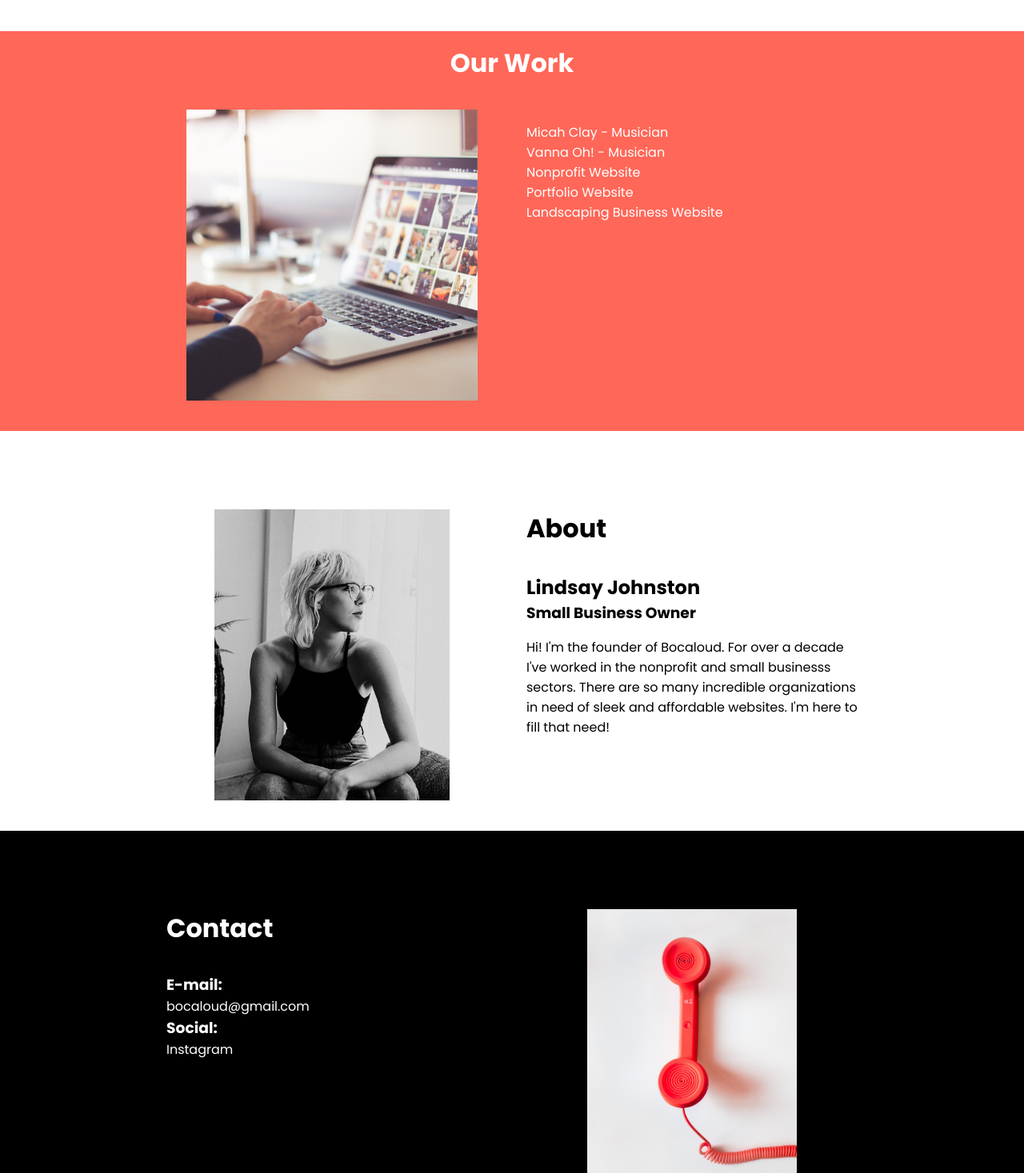
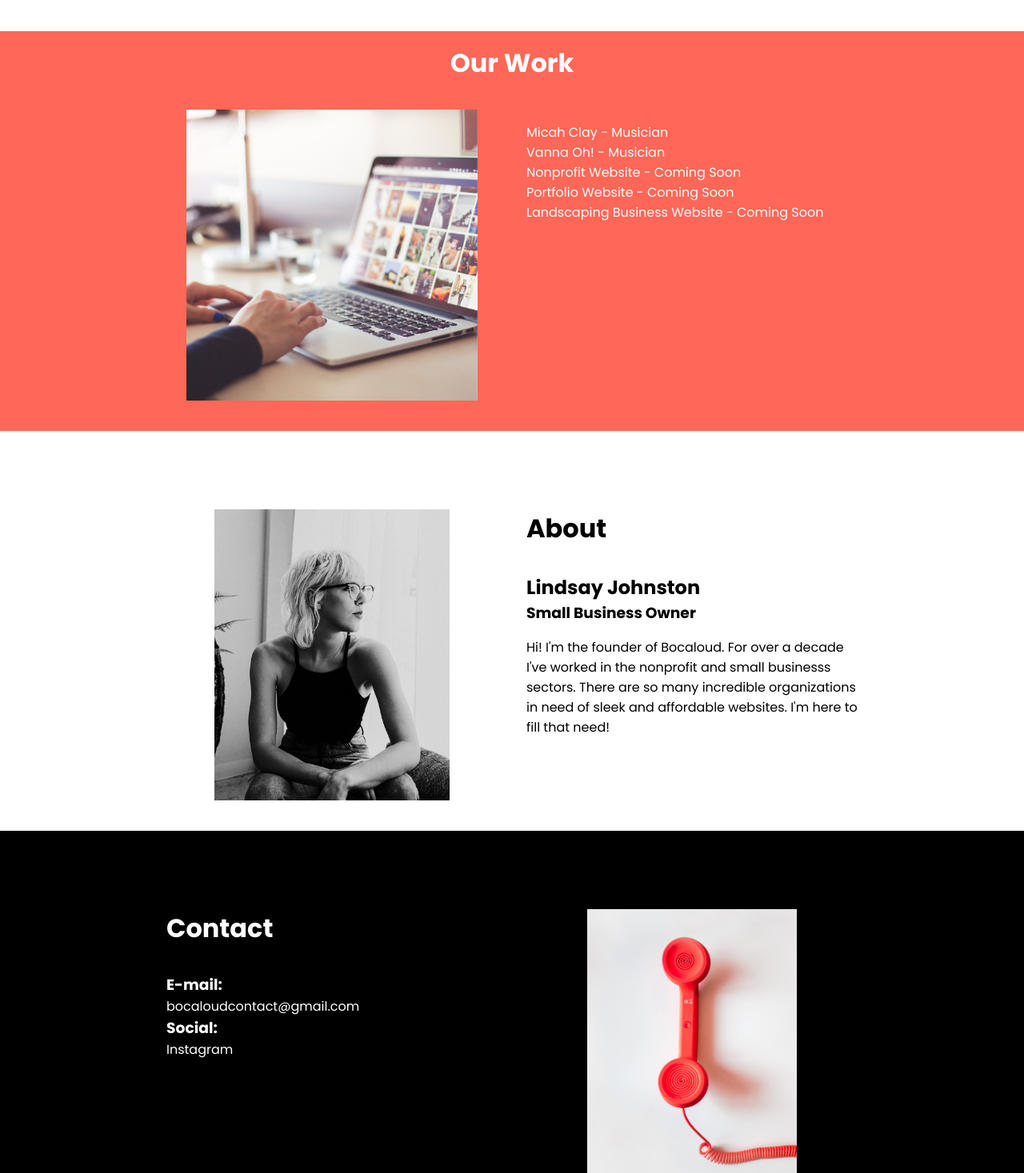
Before and after one commit to lindsayjohnston/simple-website-dec-2021, a React (Create React App) app: page / in a window 1280 px wide. Shown: the part 551-2018 px from the top of the page at 80% size. Built offline with nearby package versions, Linux system fonts and the light colour scheme.

Commit message:
Added link to Google Form

```diff
--- a/src/App.js
+++ b/src/App.js
@@ -27,7 +27,9 @@ class App extends React.Component {
         title: null,
         image: topImage,
         content1:
-        <button>Click to Get a Website By Next Week!</button>,
+        <button>
+          <a href="https://forms.gle/bZXqjd5rsD8wwTm5A" target="_blank" rel="noreferrer">Click to Get a Website By Next Week!</a>
+        </button>,
         content2:
           <div>
             <h1>Get an affordable website - fast!</h1>
@@ -50,20 +52,17 @@ class App extends React.Component {
               </li>
               <li>
                 <a href="#" target="_blank" rel="noreferrer">
-                  Nonprofit Website</a>
+                  Nonprofit Website - Coming Soon</a>
               </li>
               <li>
                 <a href="#" target="_blank" rel="noreferrer">
-                  Portfolio Website</a>
+                  Portfolio Website - Coming Soon</a>
               </li>
               <li>
                 <a href="#" target="_blank" rel="noreferrer">
-                  Landscaping Business Website</a>
+                  Landscaping Business Website - Coming Soon</a>
               </li>
             </ul>
-
-
-
           </div>
 
           ,
@@ -86,11 +85,12 @@ class App extends React.Component {
         content1:
           <div>
             <h3>E-mail:</h3>
-            <a href="mailto:bocaloud@gmail.com" >bocaloud@gmail.com</a>
+            <a href="mailto:bocaloudcontact@gmail.com" >bocaloudcontact@gmail.com</a>
             <h3>Social:</h3>
             <a href="https://www.instagram.com/bocaloud/" target="_blank" rel="noreferrer" >Instagram</a>
           </div>
-        }
+        },
+
     ]
   }
 
```
